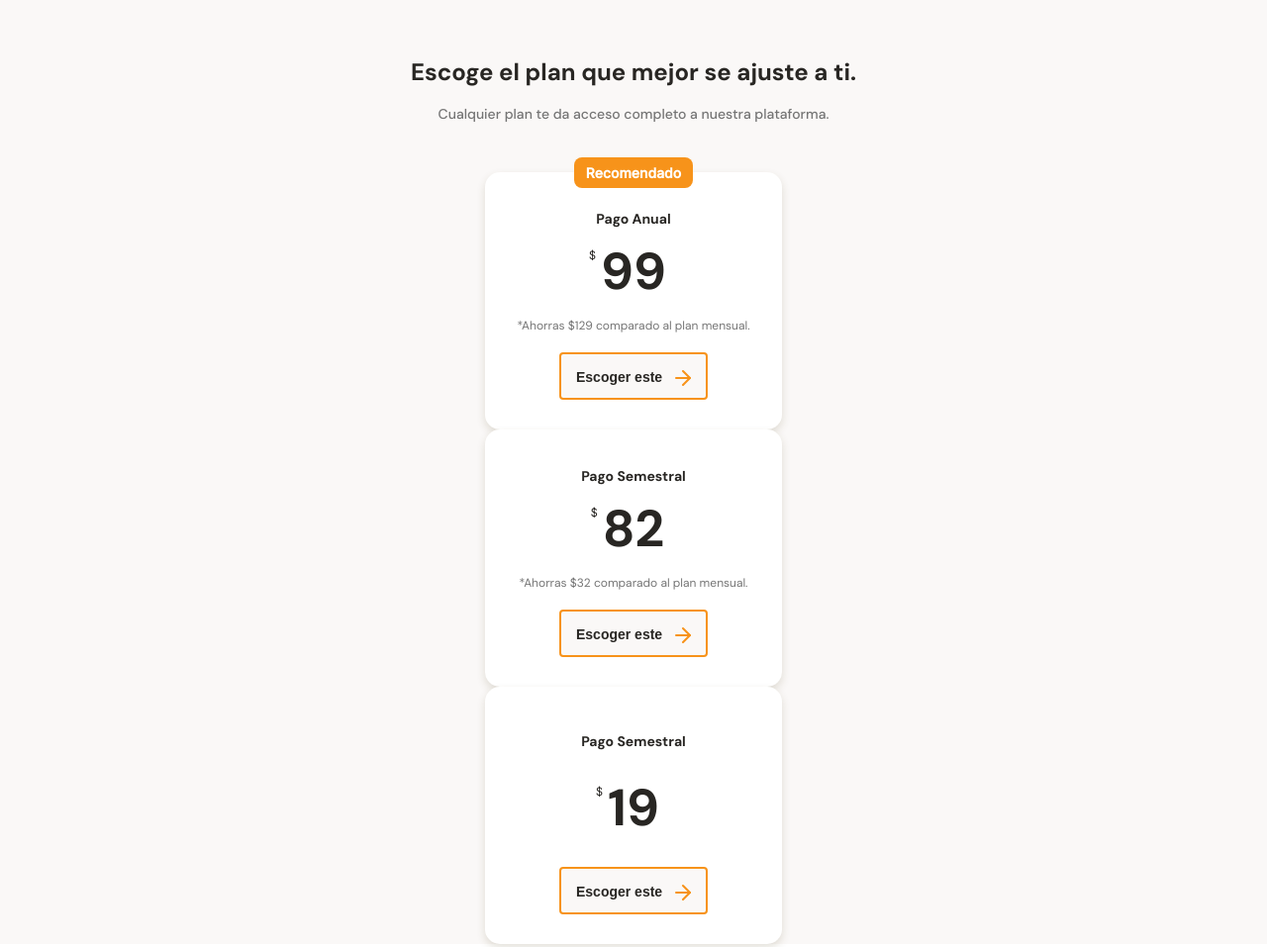
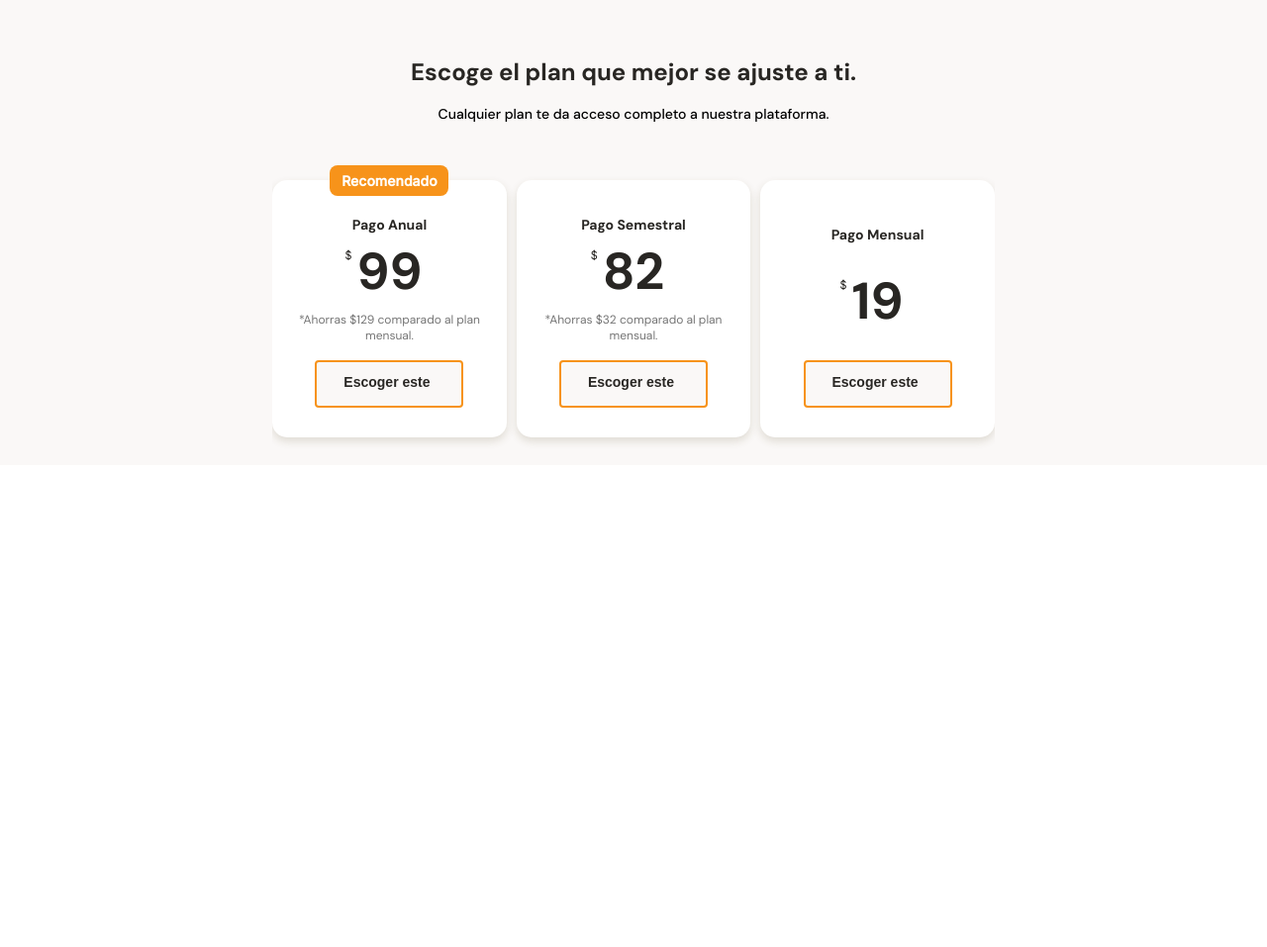
Before and after one commit to ChrisDev99/Practica_MobileFirst, a plain HTML site: page index.html in a window 1280 px wide. Shown: the part 2870-3827 px from the top of the page at 99% size. After the commit the page ends 3375 px from the top, so only its background shows below. Drawn offline with Linux system fonts and the light colour scheme.

Commit message:
Se implemento el scroll lateral pero le faltan detalles

```diff
--- a/index.html
+++ b/index.html
@@ -237,7 +237,7 @@
                     <div class="card-content-container">
                         <div class="card-content-container__texts">
                             <h3>
-                                Pago Semestral
+                                Pago Mensual
                             </h3>
                             <p class="card-content-container__texts--price">
                                 <span>$</span>19
--- a/styles.css
+++ b/styles.css
@@ -443,10 +443,15 @@ html
     /*Empieza plans section*/
         .main-plans-container
         {
+            display: flex;
             width: 100%;
             min-width: 320px;
+            height: auto;
             margin-top: 60px;
-            margin-bottom: 60px;
+            margin-bottom: 35px;
+            flex-direction: column;
+            justify-content: center;
+            background-color: var(--off-white);
         }
 
         .main-plans-container__texts
@@ -455,7 +460,7 @@ html
             min-width: 288px;
             height: auto;
             margin: 0 auto;
-            margin-bottom: 50px;
+            margin-bottom: 30px;
             text-align: center;
         }
 
@@ -473,22 +478,33 @@ html
             font-size: 1.4rem;
             font-weight: 500;
             line-height: 1.8rem;
-            color: #757575;
+        }
+
+        .plans-cards-container
+        {
+            display: flex;
+            width: auto;
+            height: 316px;
+            margin: 0 calc(((100% - 57%) / 2));
+            gap: 10px;
+            align-items: center;
+            overflow-x: scroll;
+            overscroll-behavior-x: contain;
+            scroll-snap-type: x proximity;
         }
 
         .plans-cards-container__card
         {
+            display: inline-block;
             position: relative;
-            width: 57%;
-            min-width: 183px;
-            max-width: 300px;
+            width: 100%;
             height: 260px;
-            margin: 0 auto;
             padding: 0 15px;
             border-radius: 15px;
             box-shadow: 0 4px 8px rgba(89, 73, 30, 0.16);
             text-align: center;
             background-color: var(--just-white);
+            scroll-snap-align: center;
         }
 
         .card__floated-text
@@ -574,7 +590,6 @@ html
 
         .card-content-container__call-action span
         {
-            display: inline-block;
             width: 20px;
             height: 20px;
             margin-left: 5px;
```
